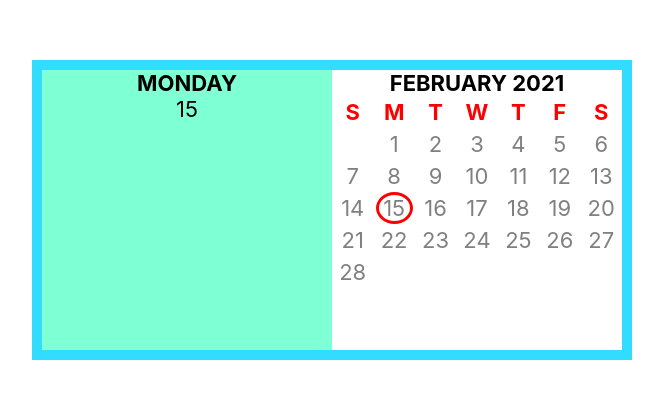
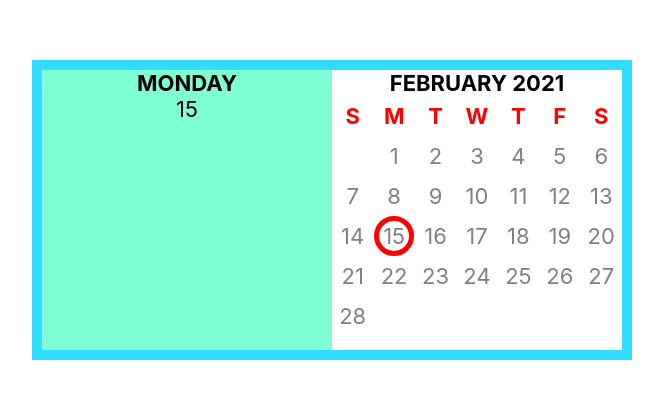
Before and after one commit to NforceCode/react-hometasks-rozumovskyi, a React (Create React App) app: page / in a window 1280 px wide. Shown: the part 190-588 px from the top of the page, without its empty margins (308-971 px from the left). Built offline with nearby package versions, Linux system fonts and the light colour scheme.

Commit message:
Add variables for paragraph size and border

```diff
--- a/src/components/CurrentMonthCard/Weeks/Week/Day/Day.module.css
+++ b/src/components/CurrentMonthCard/Weeks/Week/Day/Day.module.css
@@ -1,8 +1,14 @@
+:root {
+  --day-font-size: 30px;
+  --border-size: 5px;
+}
+
 .week-day,
 .month-day,
 .transparent {
-  min-width: 2.65ch;
-  border: 3px solid transparent;
+  min-width: calc(var(--day-font-size) + 2*var(--border-size));
+  line-height: var(--day-font-size);
+  border: var(--border-size) solid transparent;
 }
 
 .week-day {
```
